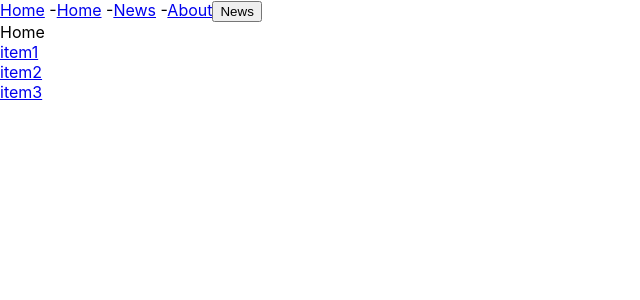
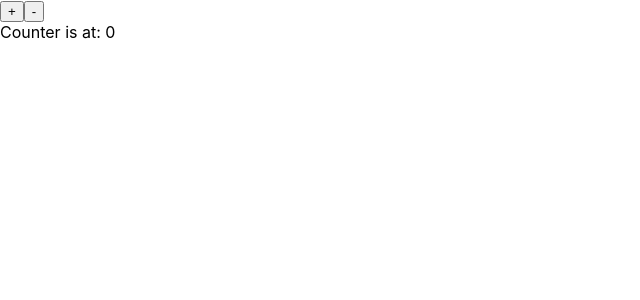
Before and after one commit to Nimaear/training-series-1, a React (Create React App) app: page / in a window 1280 px wide. Shown: the top 300 px of the page, without its empty margins (0-640 px from the left). Built offline with nearby package versions, Linux system fonts and the light colour scheme.

Commit message:
Start with immer implementation

```diff
--- a/src/App.tsx
+++ b/src/App.tsx
@@ -1,72 +1,17 @@
 import React from "react";
-import {
-  BrowserRouter,
-  Route,
-  Switch,
-  Link,
-  useParams,
-  useHistory,
-  useLocation
-} from "react-router-dom";
+import { BrowserRouter } from "react-router-dom";
+import { Provider } from "react-redux";
+import configureStore from "store/configureStore";
+import Counter from "./components/Counter";
 
-const Home = () => (
-  <div>
-    Home
-    <br />
-    <Link to="/news/item1">item1</Link>
-    <br />
-    <Link to="/news/item2">item2</Link>
-    <br />
-    <Link to="/news/item3">item3</Link>
-    <br />
-  </div>
-);
-const About = () => <div>About</div>;
-
-interface NewsParams {
-  itemId: string;
-}
-
-const Item1 = () => <div>Item1</div>;
-const Item2 = () => <div>Item2</div>;
-const Detail = () => <div>Detail</div>;
-
-const News = () => {
-  const history = useHistory();
-  const location = useLocation();
-  console.log(location);
-  return (
-    <div>
-      Overview
-      <Switch>
-        <Route path={`${location.pathname}/:itemId`} component={Detail} />
-      </Switch>
-      <button onClick={() => history.goBack()}>Go back</button>
-    </div>
-  );
-};
-
-const Header = () => {
-  const history = useHistory();
-  return (
-    <>
-      <a href="/home">Home</a> -<Link to="/home">Home</Link> -
-      <Link to="/news">News</Link> -<Link to="/about">About</Link>
-      <button onClick={() => history.push("/home")}>News</button>
-    </>
-  );
-};
+const store = configureStore();
 
 const App: React.FC = () => {
   return (
     <BrowserRouter>
-      <Header />
-      <Switch>
-        <Route path="/home" component={Home} />
-        <Route path="/news" component={News} />
-        <Route path="/about" component={About} />
-        <Route component={Home} />
-      </Switch>
+      <Provider store={store}>
+        <Counter />
+      </Provider>
     </BrowserRouter>
   );
 };
--- /dev/null
+++ b/src/components/Counter.tsx
@@ -0,0 +1,19 @@
+import React from "react";
+import { useSelector, useDispatch } from "react-redux";
+import { AppState } from "store/rootReducer";
+import { increment, decrement } from "store/counter/counterActions";
+
+const Counter: React.FC = () => {
+  const dispatch = useDispatch();
+  const count = useSelector((state: AppState) => state.counter.count);
+  return (
+    <div>
+      <button onClick={() => dispatch(increment())}>+</button>
+      <button onClick={() => dispatch(decrement())}>-</button>
+      <br />
+      Counter is at: {count}
+    </div>
+  );
+};
+
+export default Counter;
--- /dev/null
+++ b/src/store/configureStore.ts
@@ -0,0 +1,13 @@
+import rootReducer from "./rootReducer";
+import { createStore, applyMiddleware, Middleware } from "redux";
+import { composeWithDevTools } from "redux-devtools-extension";
+
+const configureStore = () => {
+  const middleware: Middleware[] = [];
+  return createStore(
+    rootReducer,
+    composeWithDevTools(applyMiddleware(...middleware))
+  );
+};
+
+export default configureStore;
--- /dev/null
+++ b/src/store/counter/counterActions.ts
@@ -0,0 +1,14 @@
+enum CounterActionTypes {
+  INCREMENT = "counter/increment",
+  DECREMENT = "counter/decrement"
+}
+
+export const increment = () => ({
+  type: CounterActionTypes.INCREMENT
+});
+
+export const decrement = () => ({
+  type: CounterActionTypes.DECREMENT
+});
+
+export default CounterActionTypes;
--- /dev/null
+++ b/src/store/counter/counterReducer.ts
@@ -0,0 +1,33 @@
+import { AnyAction } from "redux";
+import CounterActionTypes from "./counterActions";
+
+export interface CounterState {
+  count: number;
+}
+
+const initialState: CounterState = {
+  count: 0
+};
+
+const counterReducer = (
+  state: CounterState = initialState,
+  action: AnyAction
+) => {
+  switch (action.type) {
+    case CounterActionTypes.INCREMENT:
+      return {
+        ...state,
+        count: state.count + 1
+      };
+    case CounterActionTypes.DECREMENT:
+      return {
+        ...state,
+        count: state.count - 1
+      };
+    default:
+      break;
+  }
+  return state;
+};
+
+export default counterReducer;
--- /dev/null
+++ b/src/store/rootReducer.ts
@@ -0,0 +1,12 @@
+import { combineReducers } from "redux";
+import counterReducer from "./counter/counterReducer";
+import { CounterState } from "./counter/counterReducer";
+
+export interface AppState {
+  counter: CounterState;
+}
+const rootReducer = combineReducers({
+  counter: counterReducer
+});
+
+export default rootReducer;
```
Also changed, not shown: package.json (+7 -1 lines), src/store/createReducer.ts (added, +22 -0 lines), tsconfig.json (+23 -5 lines), 1 other file (tests, documents, lock files or other folders).
